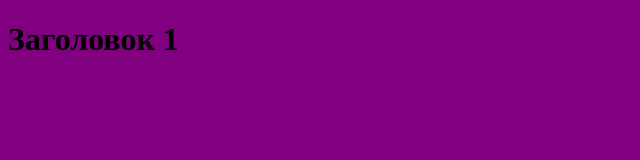
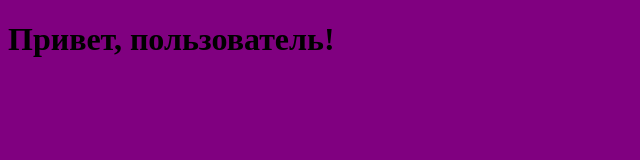
Before and after one commit to thetonnymontana/newlayout, a plain HTML site: page index.html in a window 1280 px wide. Shown: the whole page, without its empty margins (0-640 px from the left). Drawn offline with Linux system fonts and the light colour scheme.

Commit message:
Add greeting

```diff
--- a/index.html
+++ b/index.html
@@ -6,6 +6,6 @@
 	<link rel="stylesheet" href="style.css">
 </head>
 <body>
-	<h1>Заголовок 1</h1>
+	<h1>Привет, пользователь!</h1>
 </body>
 </html>
```
